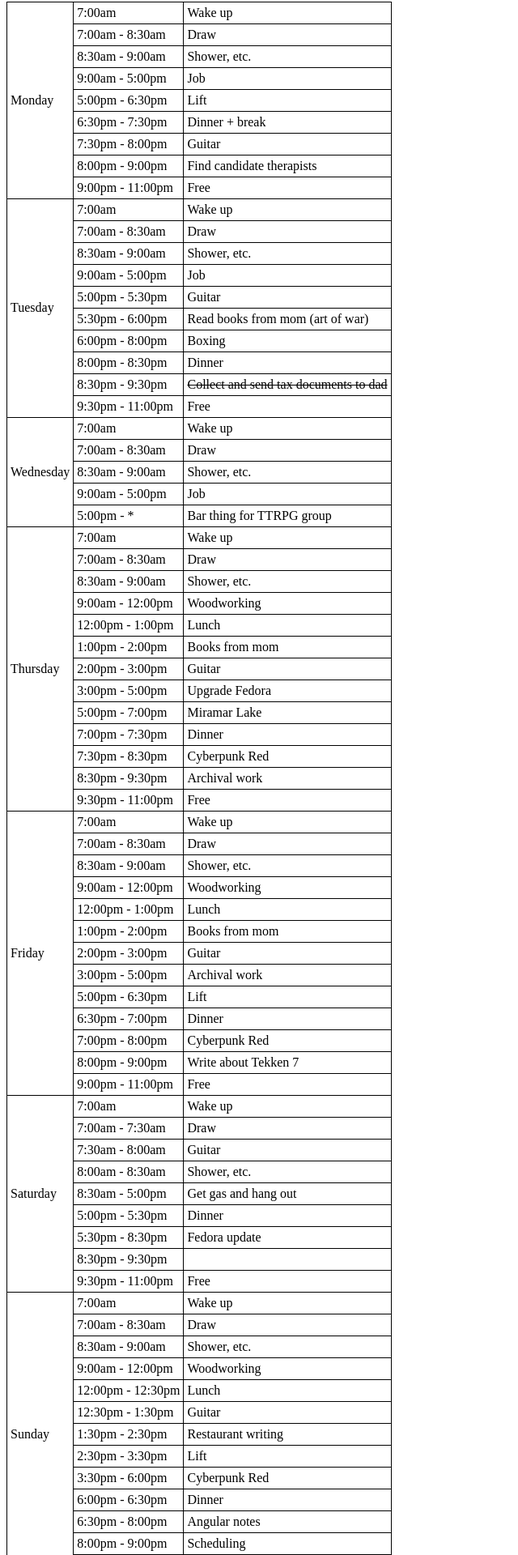
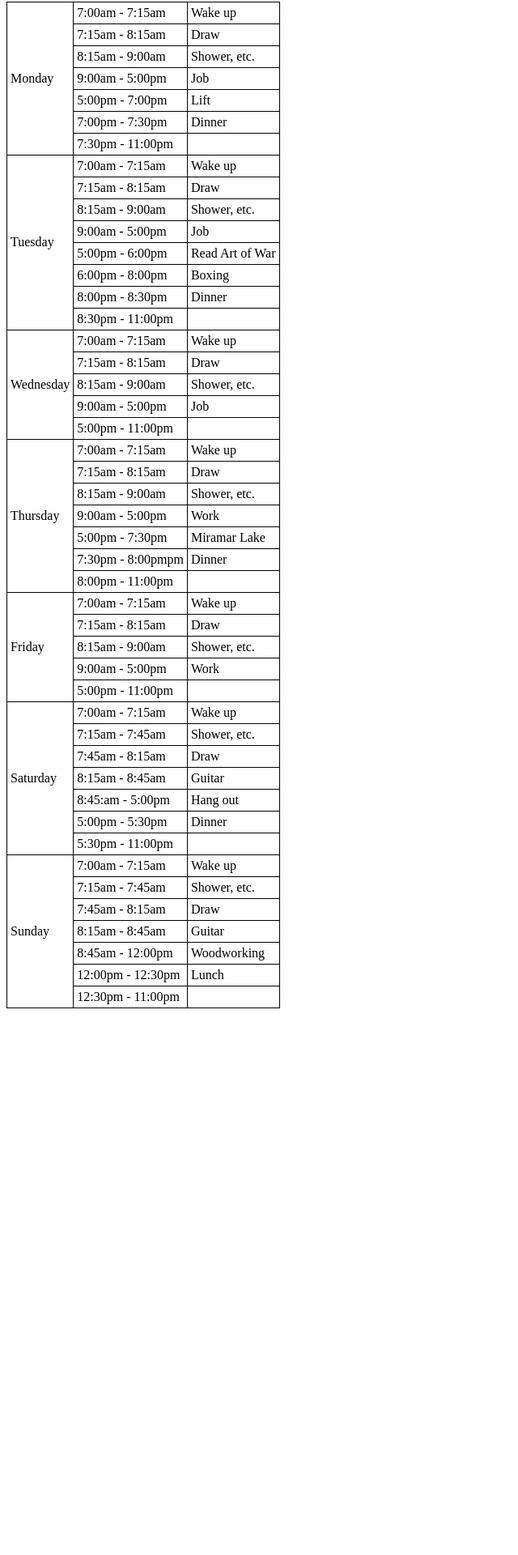
Before and after one commit to RadicalGarlic/safehouse.kim, an Angular app: page /wiki in a window 1280 px wide. Shown: the part 860-2780 px from the top of the page at 81% size, without its empty margins (0-640 px from the left). After the commit the page ends 2113 px from the top, so only its background shows below. Built offline with nearby package versions, Linux system fonts and the light colour scheme.

Commit message:
Reset schedule

```diff
--- a/src/app/wiki/wiki.component.html
+++ b/src/app/wiki/wiki.component.html
@@ -76,18 +76,18 @@
   <h1>Weekly Schedule (ideally)</h1>
   <table>
     <tr>
-      <td rowspan="10">Monday</td>
+      <td rowspan="8">Monday</td>
     </tr>
     <tr>
-      <td>7:00am</td>
+      <td>7:00am - 7:15am</td>
       <td>Wake up</td>
     </tr>
     <tr>
-      <td>7:00am - 8:30am</td>
+      <td>7:15am - 8:15am</td>
       <td>Draw</td>
     </tr>
     <tr>
-      <td>8:30am - 9:00am</td>
+      <td>8:15am - 9:00am</td>
       <td>Shower, etc.</td>
     </tr>
     <tr>
@@ -95,39 +95,31 @@
       <td>Job</td>
     </tr>
     <tr>
-      <td>5:00pm - 6:30pm</td>
+      <td>5:00pm - 7:00pm</td>
       <td>Lift</td>
     </tr>
     <tr>
-      <td>6:30pm - 7:30pm</td>
-      <td>Dinner + break</td>
+      <td>7:00pm - 7:30pm</td>
+      <td>Dinner</td>
     </tr>
     <tr>
-      <td>7:30pm - 8:00pm</td>
-      <td>Guitar</td>
-    </tr>
-    <tr>
-      <td>8:00pm - 9:00pm</td>
-      <td>Find candidate therapists</td>
-    </tr>
-    <tr>
-      <td>9:00pm - 11:00pm</td>
-      <td>Free</td>
+      <td>7:30pm - 11:00pm</td>
+      <td></td>
     </tr>
 
     <tr>
-      <td rowspan="11">Tuesday</td>
+      <td rowspan="9">Tuesday</td>
     </tr>
     <tr>
-      <td>7:00am</td>
+      <td>7:00am - 7:15am</td>
       <td>Wake up</td>
     </tr>
     <tr>
-      <td>7:00am - 8:30am</td>
+      <td>7:15am - 8:15am</td>
       <td>Draw</td>
     </tr>
     <tr>
-      <td>8:30am - 9:00am</td>
+      <td>8:15am - 9:00am</td>
       <td>Shower, etc.</td>
     </tr>
     <tr>
@@ -135,12 +127,8 @@
       <td>Job</td>
     </tr>
     <tr>
-      <td>5:00pm - 5:30pm</td>
-      <td>Guitar</td>
-    </tr>
-    <tr>
-      <td>5:30pm - 6:00pm</td>
-      <td>Read books from mom (art of war)</td>
+      <td>5:00pm - 6:00pm</td>
+      <td>Read Art of War</td>
     </tr>
     <tr>
       <td>6:00pm - 8:00pm</td>
@@ -151,27 +139,23 @@
       <td>Dinner</td>
     </tr>
     <tr>
-      <td>8:30pm - 9:30pm</td>
-      <td><s>Collect and send tax documents to dad</s></td>
-    </tr>
-    <tr>
-      <td>9:30pm - 11:00pm</td>
-      <td>Free</td>
+      <td>8:30pm - 11:00pm</td>
+      <td></td>
     </tr>
 
     <tr>
       <td rowspan="6">Wednesday</td>
     </tr>
     <tr>
-      <td>7:00am</td>
+      <td>7:00am - 7:15am</td>
       <td>Wake up</td>
     </tr>
     <tr>
-      <td>7:00am - 8:30am</td>
+      <td>7:15am - 8:15am</td>
       <td>Draw</td>
     </tr>
     <tr>
-      <td>8:30am - 9:00am</td>
+      <td>8:15am - 9:00am</td>
       <td>Shower, etc.</td>
     </tr>
     <tr>
@@ -179,179 +163,119 @@
       <td>Job</td>
     </tr>
     <tr>
-      <td>5:00pm - *</td>
-      <td>Bar thing for TTRPG group</td>
+      <td>5:00pm - 11:00pm</td>
+      <td></td>
     </tr>
 
     <tr>
-      <td rowspan="14">Thursday</td>
+      <td rowspan="8">Thursday</td>
     </tr>
     <tr>
-      <td>7:00am</td>
+      <td>7:00am - 7:15am</td>
       <td>Wake up</td>
     </tr>
     <tr>
-      <td>7:00am - 8:30am</td>
+      <td>7:15am - 8:15am</td>
       <td>Draw</td>
     </tr>
     <tr>
-      <td>8:30am - 9:00am</td>
+      <td>8:15am - 9:00am</td>
       <td>Shower, etc.</td>
     </tr>
     <tr>
-      <td>9:00am - 12:00pm</td>
-      <td>Woodworking</td>
+      <td>9:00am - 5:00pm</td>
+      <td>Work</td>
     </tr>
     <tr>
-      <td>12:00pm - 1:00pm</td>
-      <td>Lunch</td>
+      <td>5:00pm - 7:30pm</td>
+      <td>Miramar Lake</td>
     </tr>
     <tr>
-      <td>1:00pm - 2:00pm</td>
-      <td>Books from mom</td>
+      <td>7:30pm - 8:00pmpm</td>
+      <td>Dinner</td>
     </tr>
     <tr>
-      <td>2:00pm - 3:00pm</td>
+      <td>8:00pm - 11:00pm</td>
+      <td></td>
+    </tr>
+
+    <tr>
+      <td rowspan="6">Friday</td>
+    </tr>
+    <tr>
+      <td>7:00am - 7:15am</td>
+      <td>Wake up</td>
+    </tr>
+    <tr>
+      <td>7:15am - 8:15am</td>
+      <td>Draw</td>
+    </tr>
+    <tr>
+      <td>8:15am - 9:00am</td>
+      <td>Shower, etc.</td>
+    </tr>
+    <tr>
+      <td>9:00am - 5:00pm</td>
+      <td>Work</td>
+    </tr>
+    <tr>
+      <td>5:00pm - 11:00pm</td>
+      <td></td>
+    </tr>
+
+    <tr>
+      <td rowspan="8">Saturday</td>
+    </tr>
+    <tr>
+      <td>7:00am - 7:15am</td>
+      <td>Wake up</td>
+    </tr>
+    <tr>
+      <td>7:15am - 7:45am</td>
+      <td>Shower, etc.</td>
+    </tr>
+    <tr>
+      <td>7:45am - 8:15am</td>
+      <td>Draw</td>
+    </tr>
+    <tr>
+      <td>8:15am - 8:45am</td>
       <td>Guitar</td>
     </tr>
     <tr>
-      <td>3:00pm - 5:00pm</td>
-      <td>Upgrade Fedora</td>
-    </tr>
-    <tr>
-      <td>5:00pm - 7:00pm</td>
-      <td>Miramar Lake</td>
-    </tr>
-    <tr>
-      <td>7:00pm - 7:30pm</td>
-      <td>Dinner</td>
-    </tr>
-    <tr>
-      <td>7:30pm - 8:30pm</td>
-      <td>Cyberpunk Red</td>
-    </tr>
-    <tr>
-      <td>8:30pm - 9:30pm</td>
-      <td>Archival work</td>
-    </tr>
-    <tr>
-      <td>9:30pm - 11:00pm</td>
-      <td>Free</td>
-    </tr>
-
-    <tr>
-      <td rowspan="14">Friday</td>
-    </tr>
-    <tr>
-      <td>7:00am</td>
-      <td>Wake up</td>
-    </tr>
-    <tr>
-      <td>7:00am - 8:30am</td>
-      <td>Draw</td>
-    </tr>
-    <tr>
-      <td>8:30am - 9:00am</td>
-      <td>Shower, etc.</td>
-    </tr>
-    <tr>
-      <td>9:00am - 12:00pm</td>
-      <td>Woodworking</td>
-    </tr>
-    <tr>
-      <td>12:00pm - 1:00pm</td>
-      <td>Lunch</td>
-    </tr>
-    <tr>
-      <td>1:00pm - 2:00pm</td>
-      <td>Books from mom</td>
-    </tr>
-    <tr>
-      <td>2:00pm - 3:00pm</td>
-      <td>Guitar</td>
-    </tr>
-    <tr>
-      <td>3:00pm - 5:00pm</td>
-      <td>Archival work</td>
-    </tr>
-    <tr>
-      <td>5:00pm - 6:30pm</td>
-      <td>Lift</td>
-    </tr>
-    <tr>
-      <td>6:30pm - 7:00pm</td>
-      <td>Dinner</td>
-    </tr>
-    <tr>
-      <td>7:00pm - 8:00pm</td>
-      <td>Cyberpunk Red</td>
-    </tr>
-    <tr>
-      <td>8:00pm - 9:00pm</td>
-      <td>Write about Tekken 7</td>
-    </tr>
-    <tr>
-      <td>9:00pm - 11:00pm</td>
-      <td>Free</td>
-    </tr>
-
-    <tr>
-      <td rowspan="10">Saturday</td>
-    </tr>
-    <tr>
-      <td>7:00am</td>
-      <td>Wake up</td>
-    </tr>
-    <tr>
-      <td>7:00am - 7:30am</td>
-      <td>Draw</td>
-    </tr>
-    <tr>
-      <td>7:30am - 8:00am</td>
-      <td>Guitar</td>
-    </tr>
-    <tr>
-      <td>8:00am - 8:30am</td>
-      <td>Shower, etc.</td>
-    </tr>
-    <tr>
-      <td>8:30am - 5:00pm</td>
-      <td>Get gas and hang out</td>
+      <td>8:45:am - 5:00pm</td>
+      <td>Hang out</td>
     </tr>
     <tr>
       <td>5:00pm - 5:30pm</td>
       <td>Dinner</td>
     </tr>
     <tr>
-      <td>5:30pm - 8:30pm</td>
-      <td>Fedora update</td>
-    </tr>
-    <tr>
-      <td>8:30pm - 9:30pm</td>
+      <td>5:30pm - 11:00pm</td>
       <td></td>
-    </tr>
-    <tr>
-      <td>9:30pm - 11:00pm</td>
-      <td>Free</td>
     </tr>
 
     <tr>
-      <td rowspan="14">Sunday</td>
+      <td rowspan="8">Sunday</td>
     </tr>
     <tr>
-      <td>7:00am</td>
+      <td>7:00am - 7:15am</td>
       <td>Wake up</td>
     </tr>
     <tr>
-      <td>7:00am - 8:30am</td>
+      <td>7:15am - 7:45am</td>
+      <td>Shower, etc.</td>
+    </tr>
+    <tr>
+      <td>7:45am - 8:15am</td>
       <td>Draw</td>
     </tr>
     <tr>
-      <td>8:30am - 9:00am</td>
-      <td>Shower, etc.</td>
+      <td>8:15am - 8:45am</td>
+      <td>Guitar</td>
     </tr>
     <tr>
-      <td>9:00am - 12:00pm</td>
+      <td>8:45am - 12:00pm</td>
       <td>Woodworking</td>
     </tr>
     <tr>
@@ -359,36 +283,8 @@
       <td>Lunch</td>
     </tr>
     <tr>
-      <td>12:30pm - 1:30pm</td>
-      <td>Guitar</td>
-    </tr>
-    <tr>
-      <td>1:30pm - 2:30pm</td>
-      <td>Restaurant writing</td>
-    </tr>
-    <tr>
-      <td>2:30pm - 3:30pm</td>
-      <td>Lift</td>
-    </tr>
-    <tr>
-      <td>3:30pm - 6:00pm</td>
-      <td>Cyberpunk Red</td>
-    </tr>
-    <tr>
-      <td>6:00pm - 6:30pm</td>
-      <td>Dinner</td>
-    </tr>
-    <tr>
-      <td>6:30pm - 8:00pm</td>
-      <td>Angular notes</td>
-    </tr>
-    <tr>
-      <td>8:00pm - 9:00pm</td>
-      <td>Scheduling</td>
-    </tr>
-    <tr>
-      <td>9:00pm - 11:00pm</td>
-      <td>Free</td>
+      <td>12:30pm - 11:00pm</td>
+      <td></td>
     </tr>
   </table>
 </div>
```
